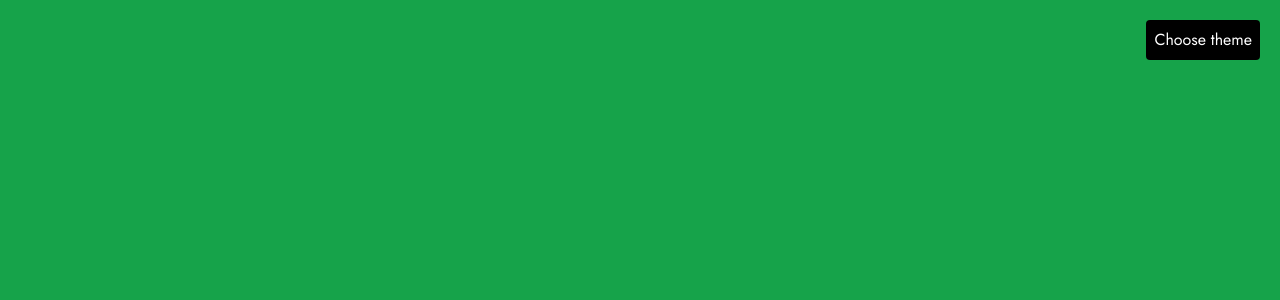
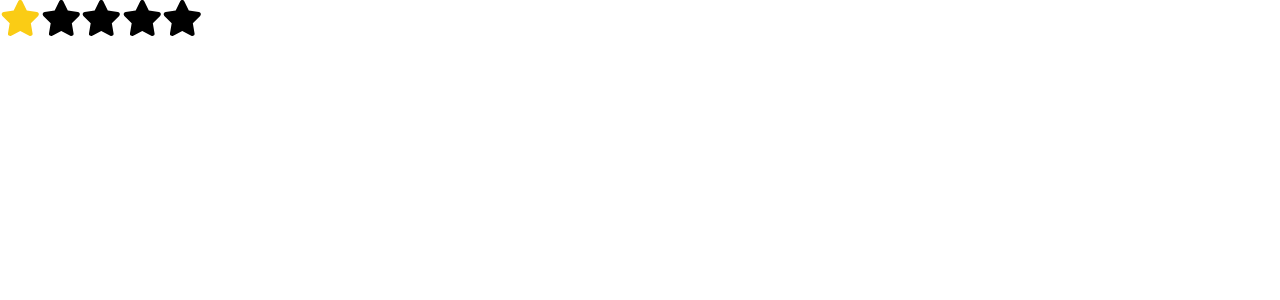
Before and after one commit to Mark-Alexis-Posadas/react-typescript-projects, a React (Vite) app: page / in a window 1280 px wide. Shown: the top 300 px of the page. Built offline with nearby package versions, Linux system fonts and the light colour scheme.

Commit message:
added ratings component

```diff
--- a/package.json
+++ b/package.json
@@ -10,6 +10,7 @@
     "preview": "vite preview"
   },
   "dependencies": {
+    "@fortawesome/fontawesome-free": "^6.5.2",
     "@fortawesome/fontawesome-svg-core": "^6.5.2",
     "@fortawesome/free-solid-svg-icons": "^6.5.2",
     "@fortawesome/react-fontawesome": "^0.2.2",
--- a/src/App.tsx
+++ b/src/App.tsx
@@ -1,10 +1,10 @@
 import React from "react";
-import Theme from "./pages/Theme";
+import Ratings from "./pages/Ratings";
 
 const App: React.FC = () => {
   return (
     <>
-      <Theme />
+      <Ratings />
     </>
   );
 };
--- /dev/null
+++ b/src/pages/Ratings/index.tsx
@@ -0,0 +1,33 @@
+import React, { useState, useEffect } from "react";
+import { faStar } from "@fortawesome/free-solid-svg-icons";
+import { FontAwesomeIcon } from "@fortawesome/react-fontawesome";
+
+const Ratings: React.FC = () => {
+  const [rating, setRating] = useState<number>(
+    () => Number(localStorage.getItem("rating")) || 0
+  );
+  const [hover, setHover] = useState<number>(0);
+
+  useEffect(() => {
+    localStorage.setItem("rating", rating.toString());
+  }, [rating]);
+
+  return (
+    <div>
+      {Array.from({ length: 5 }, (_, index) => (
+        <FontAwesomeIcon
+          key={index}
+          icon={faStar}
+          className={`
+            ${index < (hover || rating) ? "text-yellow-400" : "text-black"}
+          text-4xl cursor-pointer`}
+          onClick={() => setRating(index + 1)}
+          onMouseEnter={() => setHover(index + 1)}
+          onMouseLeave={() => setHover(rating)}
+        />
+      ))}
+    </div>
+  );
+};
+
+export default Ratings;
```
Also changed, not shown: 1 other file (tests, documents, lock files or other folders).
